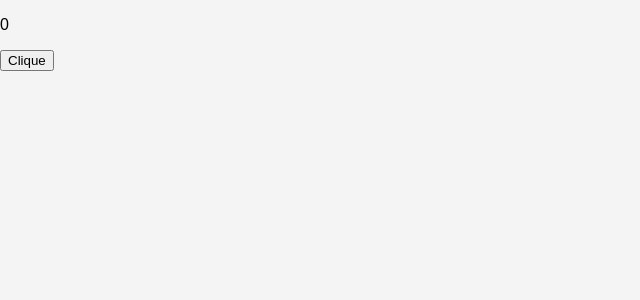
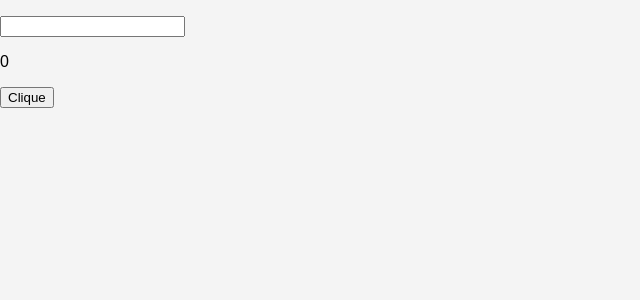
Before and after one commit to suelenfrancis/PetHappy-Projeto-Integrador-01, a Next.js app: page /exemplo in a window 1280 px wide. Shown: the top 300 px of the page, without its empty margins (0-640 px from the left). Built offline with nearby package versions, Linux system fonts and the light colour scheme.

Commit message:
Adicionado exemplo de input textual.

```diff
--- a/pages/exemplo.js
+++ b/pages/exemplo.js
@@ -5,13 +5,16 @@ function HomePage() {
     // dentro do colchetes, o primeiro é a variável e o segundo é a função que altera a variável
     // O valor passado para React.useState() é o valor inicial da variável
     let [contador, setContador] = React.useState(0);
+    const [texto, setTexto] = React.useState('');
 
     // Retornando HTML
     // Use chaves {} dentro do HTML para chamar as variáveis javascript
     return (
         <div>
+            <p>{texto}</p>
+            <input type="text" onChange={ (evento) => setTexto(evento.target.value) }/>
             <p>{contador}</p>
-            <button onClick={() => setContador(contador + 1)}>Clique</button>
+            <button onClick={() => setContador(contador - 1)}>Clique</button>
         </div>
     )
 }
```
